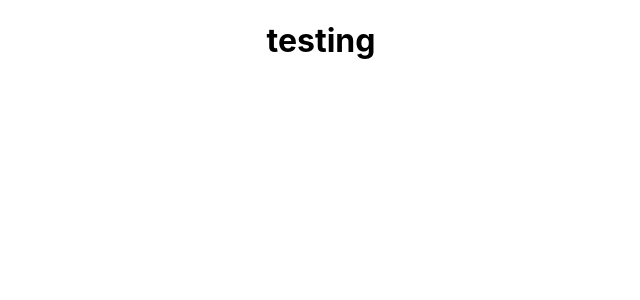
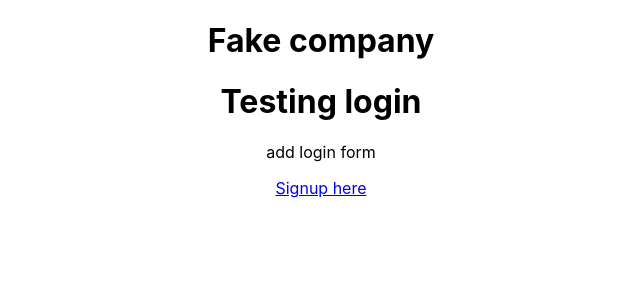
Before and after one commit to DanielAizen/Final-Project-Daniel, a React (Create React App) app in the folder client/: page /login in a window 1280 px wide. Shown: the top 300 px of the page, without its empty margins (319-959 px from the left). Built offline with nearby package versions, Linux system fonts and the light colour scheme.

Commit message:
Added componnets and hooks

```diff
--- a/client/package.json
+++ b/client/package.json
@@ -6,8 +6,11 @@
     "@testing-library/jest-dom": "^5.16.2",
     "@testing-library/react": "^12.1.2",
     "@testing-library/user-event": "^13.5.0",
+    "bootstrap": "^5.1.3",
     "react": "^17.0.2",
+    "react-bootstrap": "^2.1.2",
     "react-dom": "^17.0.2",
+    "react-router-dom": "^6.2.1",
     "react-scripts": "5.0.0",
     "web-vitals": "^2.1.4"
   },
--- a/client/src/App.js
+++ b/client/src/App.js
@@ -1,9 +1,20 @@
 import './App.css';
+import Login from './Components/Login';
+import Signup from './Components/Signup';
+import Home from './Components/Home';
+import { BrowserRouter ,Routes, Route, Navigate } from 'react-router-dom';
 
 function App() {
   return (
     <div className="App">
-      <h1>testing</h1>
+      <h1>Fake company</h1>
+      <BrowserRouter>
+        <Routes>
+          <Route path='/home' element={<Home/>}/>
+          <Route path='/login' element={<Login/>}/>
+          <Route path='/signup' element={<Signup/>}/>
+        </Routes>
+      </BrowserRouter>
     </div>
   );
 }
--- /dev/null
+++ b/client/src/Components/Home.js
@@ -0,0 +1,8 @@
+import { useState, useEffect } from "react";
+import { Card } from 'react-bootstrap';
+
+const Home = () =>{
+
+}
+
+export default Home;
--- /dev/null
+++ b/client/src/Components/Login.js
@@ -0,0 +1,13 @@
+import { Link } from 'react-router-dom'
+
+const Login = () =>{
+    return(
+        <div>
+            <h1>Testing login</h1>
+            <p>add login form</p>
+            <Link to='/signup'><p>Signup here</p></Link>
+        </div>
+    )
+}
+
+export default Login
--- /dev/null
+++ b/client/src/Components/Signup.js
@@ -0,0 +1,5 @@
+const Signup= ()=> {
+
+};
+
+export default Signup;
```
Also changed, not shown: client/Hooks/useLogin.js (added, +11 -0 lines), client/src/Components/OtherPage.js (renamed from client/src/Pages/OtherPage.js), client/src/Components/Test.js (renamed from client/src/Pages/Test.js), 2 other files (tests, documents, lock files or other folders).
